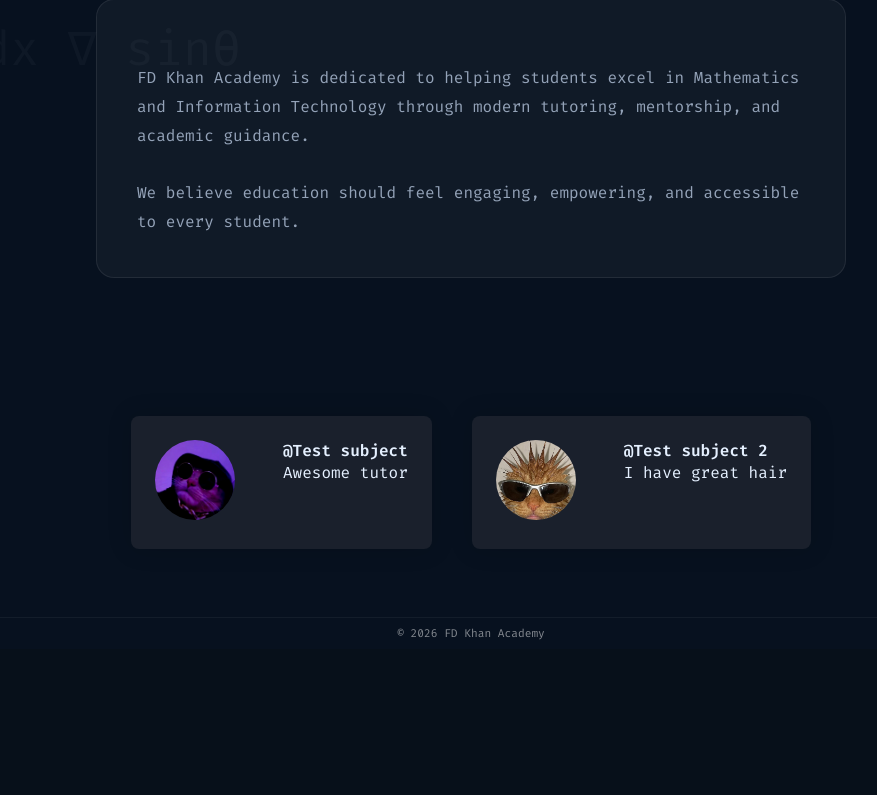
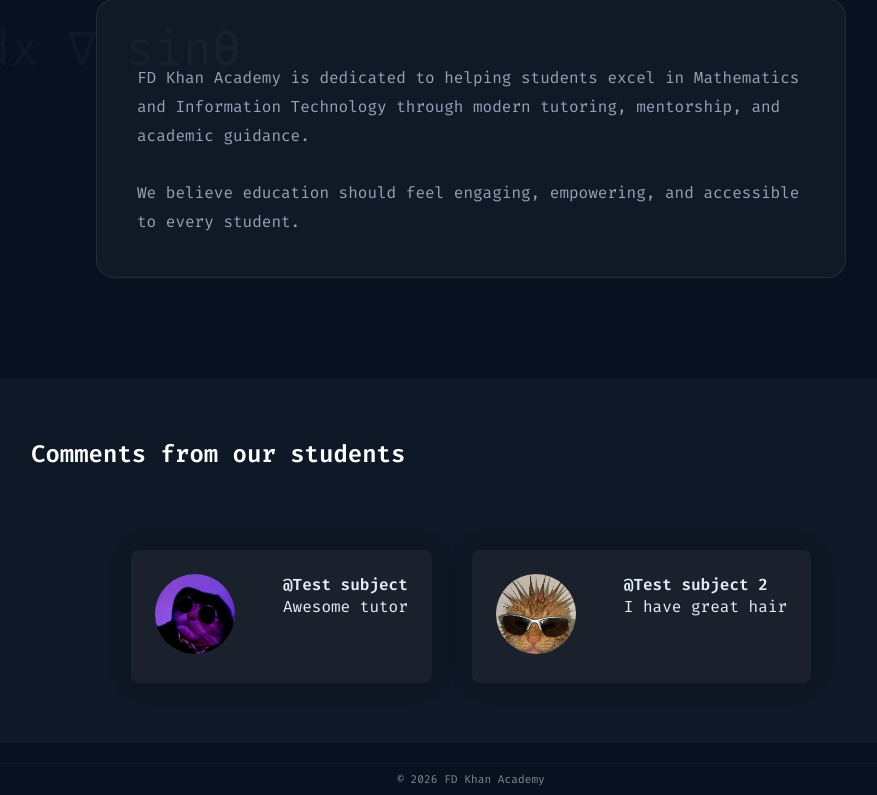
Before and after one commit to Sinqo30/FD-Khan-Academy, a Flask app: page /about in a window 1280 px wide. Shown: the part 151-946 px from the top of the page, without its empty margins (169-1046 px from the left). Before the commit the page ends 791 px from the top, so only its background shows below. Run offline with Flask 3, Linux system fonts and the light colour scheme.

Commit message:
Changes to be committed: 	modified:   static/style.css 	modified:   templates/about.html

```diff
--- a/static/style.css
+++ b/static/style.css
@@ -372,12 +372,36 @@ section {
 
 .Comment_Container {
     display: flex;
+    flex-direction: column;
     justify-content: center;
     align-items: flex-start;
     gap: 40px;
-    margin-top: 50px;
+
+
+    background-color: rgba(255, 255, 255, 0.03);
+    padding: 60px 40px;
+    border-radius: 24px;
+
+    margin-top: 60px;
+    max-width: 1000px;
+    margin-left: auto;
+    margin-right: auto;
 }
 
+.Comment_title {
+    margin-top: 0;
+    margin-bottom: 40px;
+    margin-left: 20px;
+    margin-right: 28px;
+    color: #ffffff;
+}
+
+.comment-cards-row {
+    display: flex;
+    justify-content: center;
+    gap: 40px;
+    width: 100%;
+}
 .Comment_box {
     display: flex;
     padding: 24px;
--- a/templates/about.html
+++ b/templates/about.html
@@ -72,6 +72,9 @@
 
     <div class="Comment_Container">
 
+        <h2 class="Comment_title">Comments from our students</h2>
+
+<div class="comment-cards-row">
     <div class="Comment_box">
         <div class="Comment_section_image">
             <img src="/static/dummy_icons/Cat_profile_2.jpg" class="comment_image"> </div>
@@ -88,6 +91,8 @@
             <p class="Username">@Test subject 2 </p>
             <p class="comment_body">I have great hair</p>
         </div>
+</div>
+
     </div>
 </div>
 </section>
```
